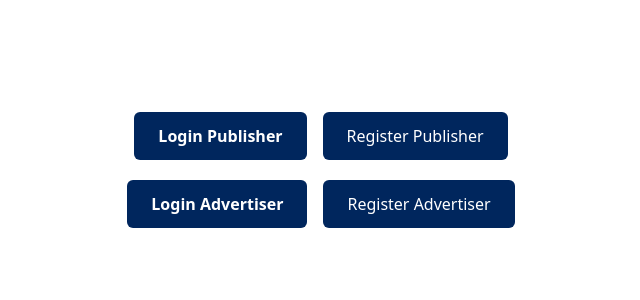
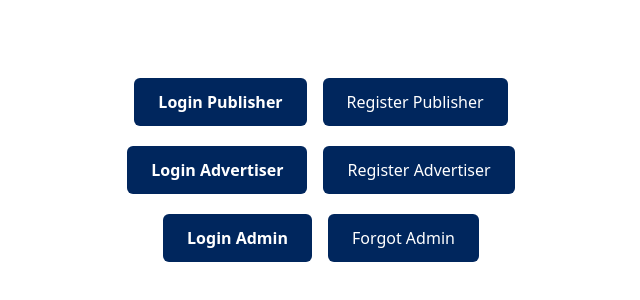
Before and after one commit to BeepHuy/Partner-Management, a website: page index.html in a window 1280 px wide. Shown: the part 242-542 px from the top of the page, without its empty margins (319-959 px from the left). Drawn offline with Linux system fonts and the light colour scheme.

Commit message:
up bo sung

```diff
--- a/index.html
+++ b/index.html
@@ -30,6 +30,15 @@
                 Register Advertiser
             </a>
         </div>
+        <div class="flex gap-4 justify-center mt-5">
+            <a href="./src/auth/admin/login.html" class="px-6 py-3 bg-[#00265D] text-white rounded-md font-semibold">
+                Login Admin
+            </a>
+
+            <a href="./src/auth/admin/forgot-password.html" class="px-6 py-3 bg-[#00265D] text-white rounded-md">
+                Forgot Admin
+            </a>
+        </div>
     </div>
 
 </body>
```
